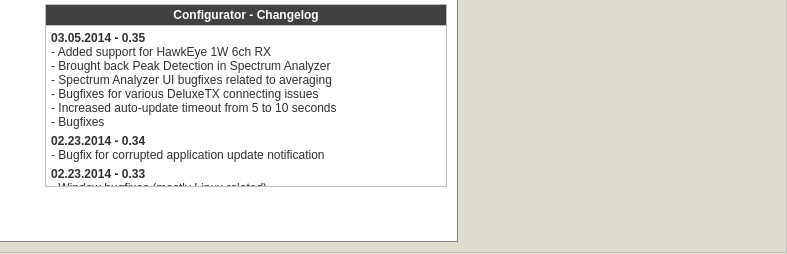
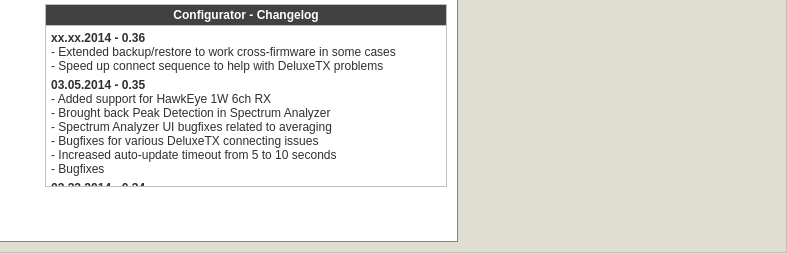
Before and after one commit to openLRSng/openLRSng-configurator, a browser extension: page main.html in a window 1280 px wide. Shown: the part 397-651 px from the top of the page, 493-1280 px from the left. Drawn offline with Linux system fonts and the light colour scheme; no server answers.

Commit message:
updating changelog

```diff
--- a/changelogs/configurator.html
+++ b/changelogs/configurator.html
@@ -1,3 +1,8 @@
+<span>xx.xx.2014 - 0.36</span>
+<p>
+    - Extended backup/restore to work cross-firmware in some cases<br />
+    - Speed up connect sequence to help with DeluxeTX problems<br />
+</p>
 <span>03.05.2014 - 0.35</span>
 <p>
     - Added support for HawkEye 1W 6ch RX<br />
```
